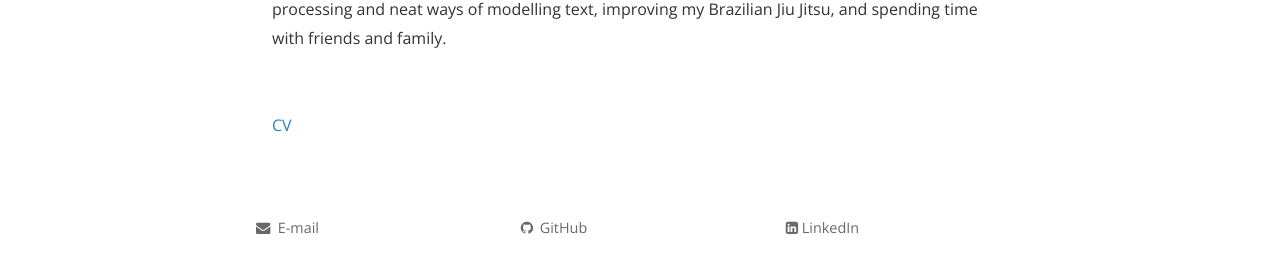
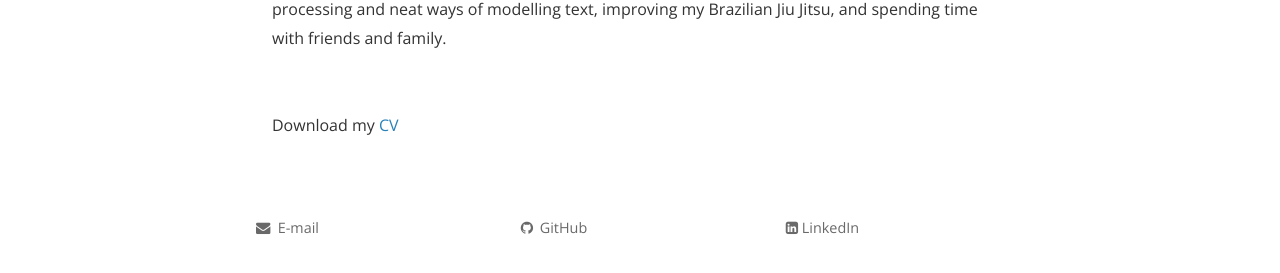
Before and after one commit to zsivine/zsivine.github.io, a Jekyll site: the page built from about.md, in a window 1280 px wide. Shown: the part 469-742 px from the top of the page. Built offline with Jekyll 4.4.1, drawn with Linux system fonts in a browser that asks for light colours; nearby versions of some CDN libraries; comment, search, counter and statistics services are not loaded; a style sheet for code colours, icons or effects is not loaded.

Commit message:
formatting

```diff
--- a/about.md
+++ b/about.md
@@ -8,6 +8,5 @@ permalink: /about/
 I am currently finishing my PhD in Economics from the Universitat Pompeu Fabra and Barcelona Graduate School of Economics. I started my academic career in mathematics, with a Bachelor's degree in Applied Mathematics from University of California, Berkeley. I've spent some time working with central banks through an 8 month visit in Germany at the Deutsche Bundesbank and with a current research project with the Banco de la Rep&uacute;blica in Colombia. I've done internships in the credit department of Moody's Analytics and in various financial companies, including investment funds. Outside of economics and finance, I like learning about natural language processing and neat ways of modelling text, improving my Brazilian Jiu Jitsu, and spending time with friends and family.
 <br>
 <br>
-<a href="pdf_server.php?file=soto-cv.pdf">CV</a>
+Download my <a href="./soto-cv.pdf" download="Soto, Paul- CV">CV</a><br>
 <br>
-<br>
```
